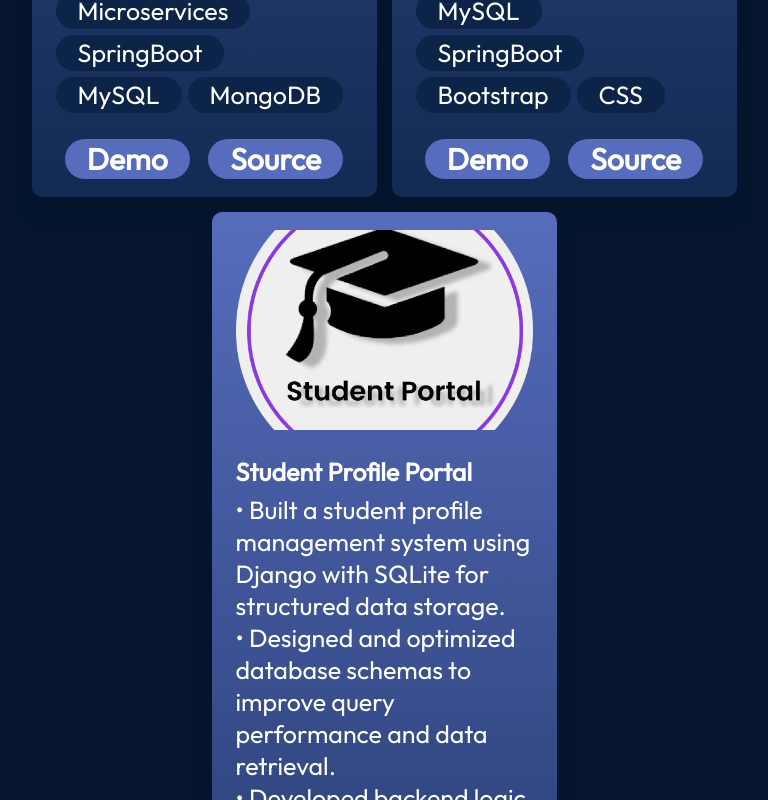
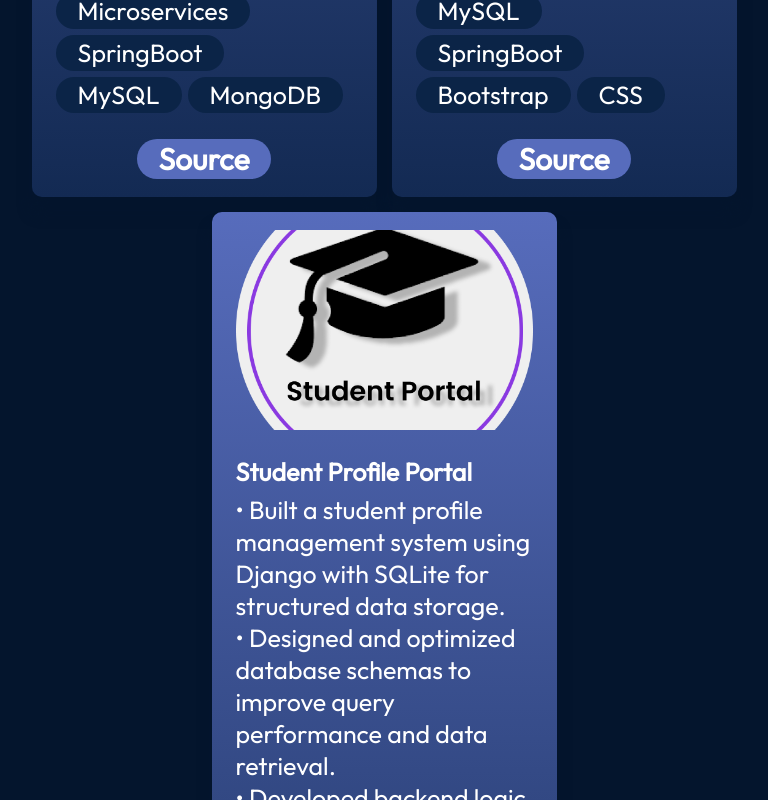
Before and after one commit to Ashutosh8668/MyPortfolio, a React (Vite) app: page / in a window 1280 px wide. Shown: the part 3980-4780 px from the top of the page, without its empty margins (256-1024 px from the left). Built offline with nearby package versions, Linux system fonts and the light colour scheme.

Commit message:
Update ProjectCard.jsx

```diff
--- a/src/components/Projects/ProjectCard.jsx
+++ b/src/components/Projects/ProjectCard.jsx
@@ -26,11 +26,6 @@ export const ProjectCard = ({
         ))}
       </ul>
       <div className={styles.links}>
-        {demo && (
-          <a href={demo} className={styles.link} target="_blank" rel="noreferrer">
-            Demo
-          </a>
-        )}
         <a href={source} className={styles.link} target="_blank" rel="noreferrer">
           Source
         </a>
```
